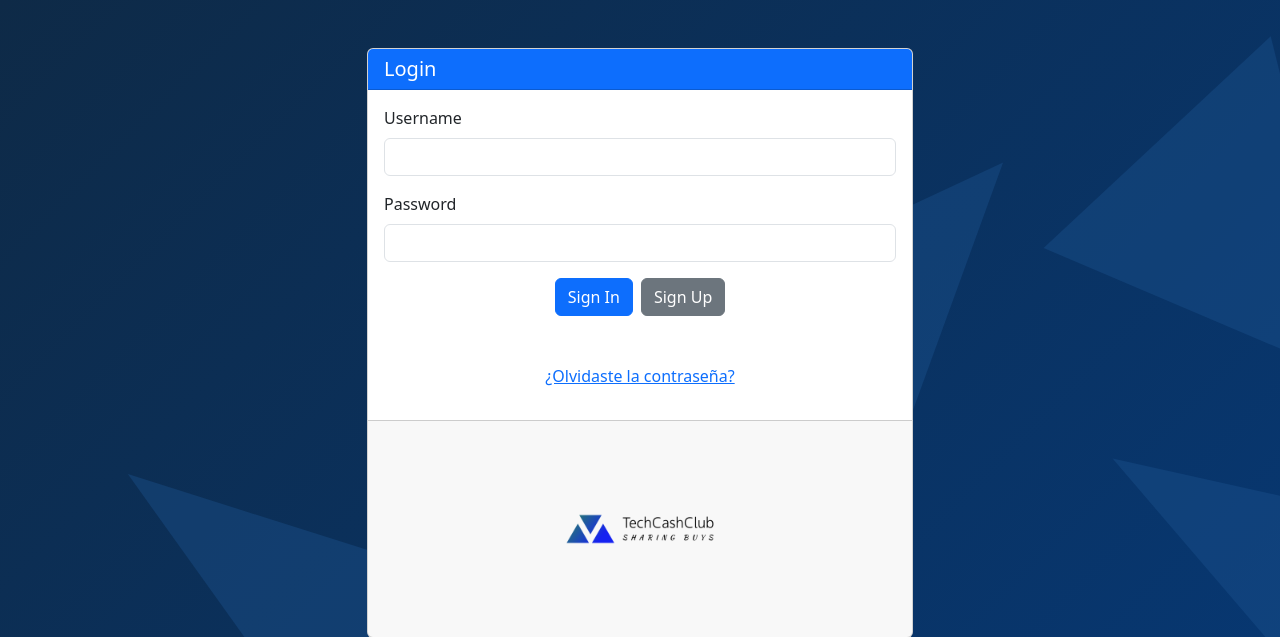
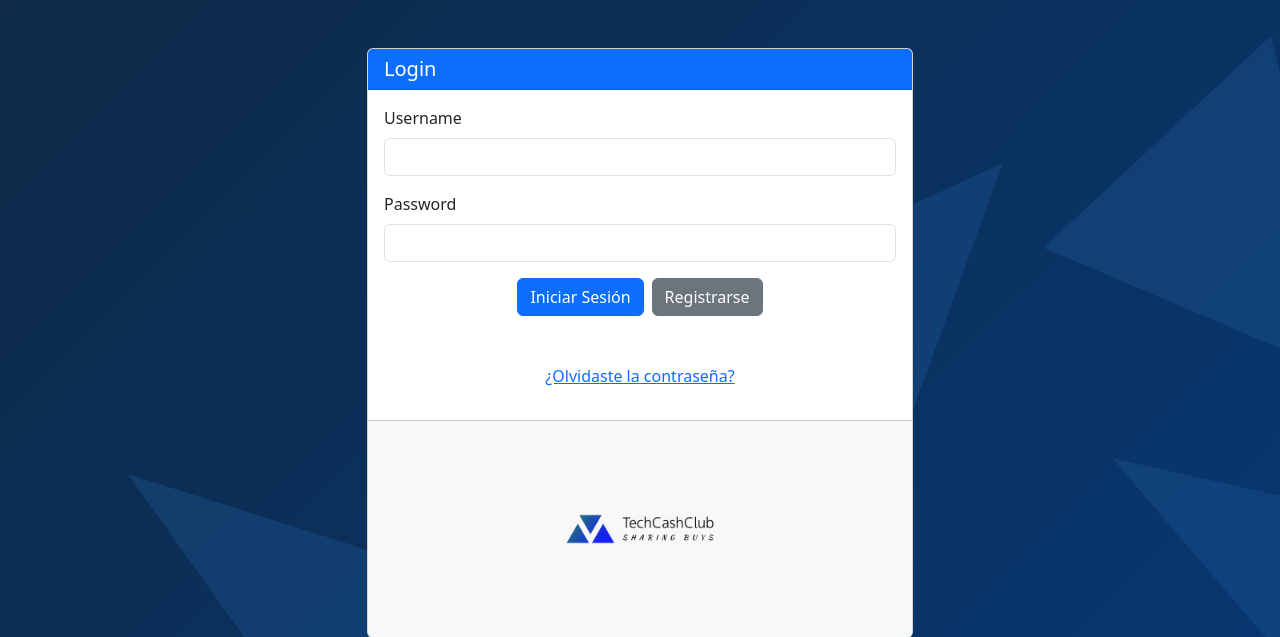
Before and after one commit to TechCashClub/TCC, a Flask app: page / in a window 1280 px wide. Shown: the top 637 px of the page. Run offline with Flask 3, Linux system fonts and the light colour scheme.

Commit message:
Traducción

```diff
--- a/tcc/templates/login.html
+++ b/tcc/templates/login.html
@@ -42,8 +42,8 @@ body {
 
                         <!-- Contenedor de los botones Sign In y Sign Up -->
                         <div class="d-grid gap-2 d-sm-flex justify-content-sm-center">
-                            <button type="submit" class="btn btn-primary">Sign In</button>
-                            <a href="/signup" class="btn btn-secondary">Sign Up</a>
+                            <button type="submit" class="btn btn-primary">Iniciar Sesión</button>
+                            <a href="/signup" class="btn btn-secondary">Registrarse</a>
                         </div>
                           <!-- Enlace para recuperar contraseña -->
                           <div class="mb-3 text-center"><br><br>
```
